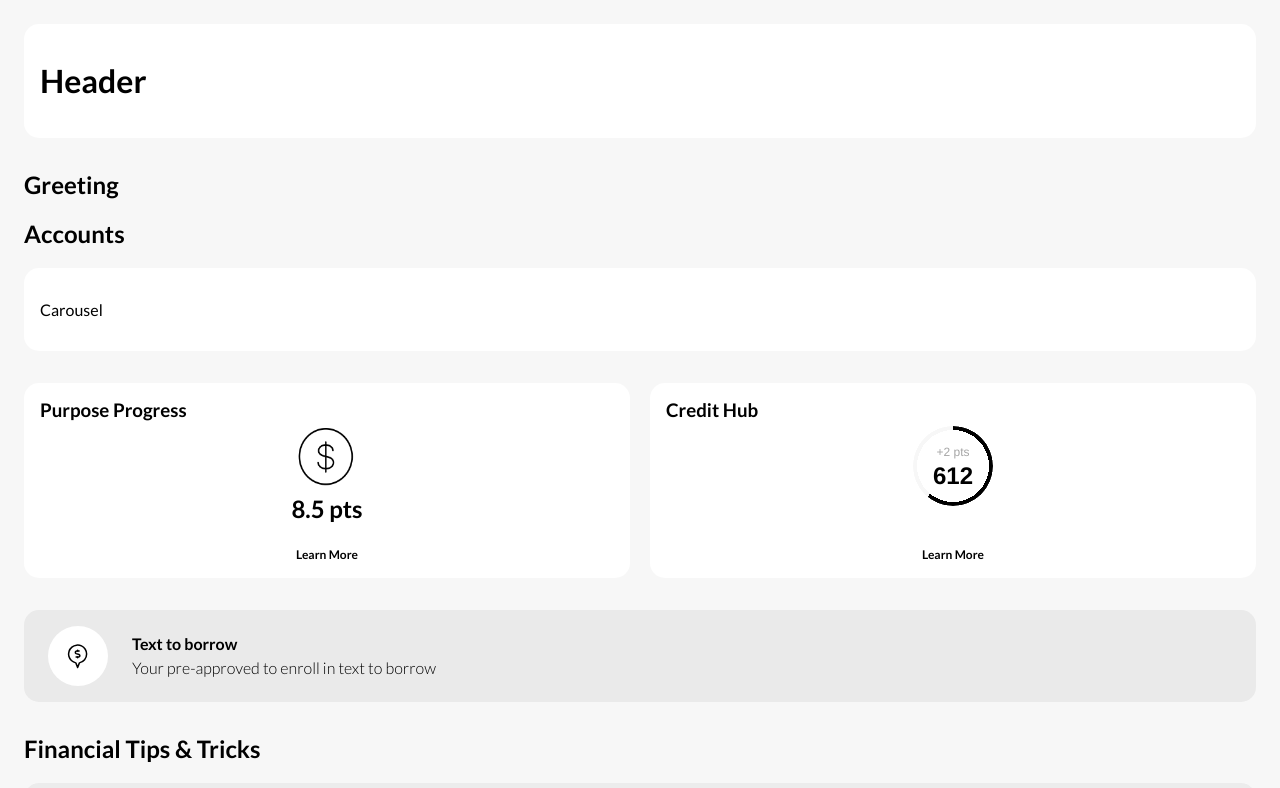
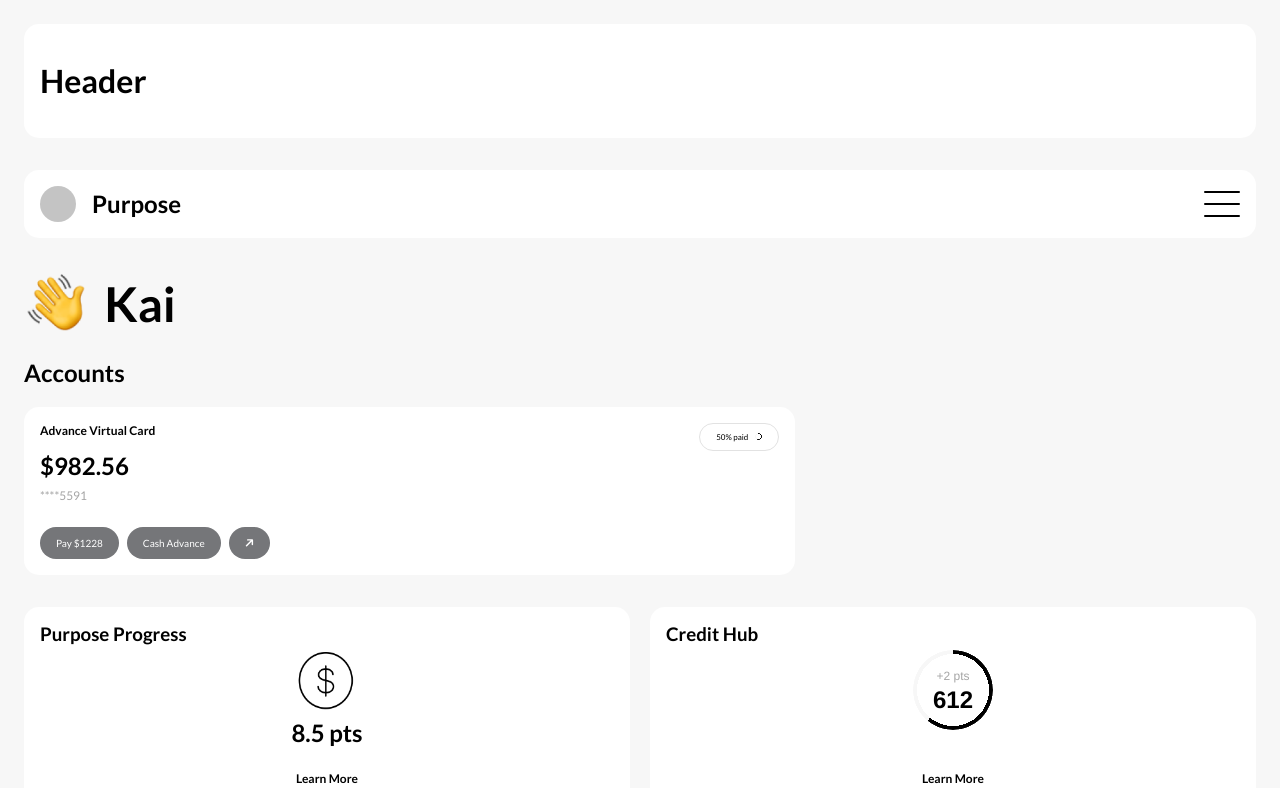
Before and after one commit to theresahead/PF-PoC, a Vue app: page / in a window 1280 px wide. Shown: the top 788 px of the page. Built offline with nearby package versions, Linux system fonts and the light colour scheme.

Commit message:
completed account, greeting and first pass of nav components

```diff
--- /dev/null
+++ b/src/components/Accounts.vue
@@ -0,0 +1,126 @@
+<template>
+  <Card class="accounts">
+    <div class="inner-top">
+      <h3>{{ name }}</h3>
+      <div class="amount-paid">
+        <p>{{ percentage }}% paid</p>
+        <div
+          role="amount-paid"
+          aria-valuenow="65"
+          aria-valuemin="0"
+          aria-valuemax="100"
+          style="--value: 61"
+          class="paid-bar"
+        ></div>
+      </div>
+    </div>
+    <p class="total">${{ total }}</p>
+    <p class="card-num">{{ cardNum }}</p>
+    <div class="buttons">
+      <Button label="Pay $1228" primary spaceBetween />
+      <Button label="Cash Advance" primary spaceBetween />
+      <Button primary isIcon icon="images/icon-arrow.svg" />
+    </div>
+  </Card>
+</template>
+
+<script>
+import Card from "@/components/Card.vue";
+import Button from "@/components/Button.vue";
+export default {
+  name: "Accounts",
+  components: {
+    Card,
+    Button,
+  },
+  props: {
+    name: String,
+    percentage: String,
+    total: String,
+    cardNum: String,
+  },
+};
+</script>
+
+<style lang="scss">
+.accounts {
+  max-width: 60%;
+  h3 {
+    font-size: 0.75rem;
+    margin: 0;
+  }
+  .total {
+    margin: 0;
+    font-size: 1.5rem;
+    font-weight: bold;
+  }
+  .card-num {
+    color: #a5a5a5;
+    font-size: 0.75rem;
+    margin: 0.5rem 0 1.5rem 0;
+  }
+}
+.amount-paid {
+  border: 1px solid #e2e2e2;
+  padding: 0.5rem;
+  border-radius: 30px;
+  width: 62px;
+  display: flex;
+  justify-content: center;
+  align-items: center;
+  p {
+    margin: 0 7px 0 0;
+    font-size: 0.5rem;
+  }
+}
+.inner-top {
+  display: flex;
+  justify-content: space-between;
+}
+// .paid-bar {
+//   height: 5.5px;
+//   width: 5.5px;
+// }
+@keyframes growProgressBar {
+  0%,
+  33% {
+    --pgPercentage: 0;
+  }
+  100% {
+    --pgPercentage: var(--value);
+  }
+}
+
+@property --pgPercentage {
+  syntax: "<number>";
+  inherits: false;
+  initial-value: 0;
+}
+
+div[role="amount-paid"] {
+  --size: 7px;
+  --fg: #000;
+  --bg: #f7f7f7;
+  --pgPercentage: var(--value);
+  animation: growProgressBar 3s 1 forwards;
+  width: var(--size);
+  height: var(--size);
+  border-radius: 50%;
+  background: radial-gradient(
+      closest-side,
+      white 70%,
+      transparent 0 99.9%,
+      white 0
+    ),
+    conic-gradient(var(--fg) calc(var(--pgPercentage) * 1%), var(--bg) 0);
+  font-family: Helvetica, Arial, sans-serif;
+  font-size: calc(var(--size) / 5);
+  color: var(--fg);
+}
+
+// Dynamicaly control value
+// div[role="progressbar"]::before {
+//   counter-reset: percentage var(--value);
+//   content: counter(percentage) "%";
+// }
+</style>
--- a/src/components/Button.vue
+++ b/src/components/Button.vue
@@ -1,5 +1,19 @@
 <template>
   <router-link
+    v-if="isIcon"
+    class="btn"
+    :class="{
+      'btn-primary': primary,
+      'btn-secondary': secondary,
+      'btn-link': linkStyle,
+      'btn-space': spaceBetween,
+    }"
+    :to="[link]"
+  >
+    <img :src="[icon]" />
+  </router-link>
+  <router-link
+    v-else
     class="btn"
     :class="{
       'btn-primary': primary,
--- /dev/null
+++ b/src/components/Greeting.vue
@@ -0,0 +1,34 @@
+<template>
+  <div class="greeting">
+    <img class="greeting-icon" :src="[icon]" />
+    <h3 class="greeting-name">{{ name }}</h3>
+  </div>
+</template>
+
+<script>
+export default {
+  name: "Greeting",
+  props: {
+    icon: String,
+    name: String,
+  },
+};
+</script>
+
+<style lang="scss">
+.greeting {
+  display: flex;
+  align-items: center;
+  height: auto;
+  img {
+    margin-right: 1rem;
+    max-height: 4.25rem;
+    display: inline;
+  }
+  h3 {
+    font-size: 3rem;
+    display: inline;
+    margin: 0;
+  }
+}
+</style>
--- /dev/null
+++ b/src/components/Hamburger.vue
@@ -0,0 +1,89 @@
+<template>
+  <div @click="onClick()" class="nav-icon">
+    <span></span>
+    <span></span>
+    <span></span>
+  </div>
+</template>
+
+<script>
+export default {
+  name: "Hamburger",
+  props: {
+    open: Boolean,
+  },
+  methods: {
+    onClick() {
+      this.$emit("btn-click");
+    },
+  },
+};
+</script>
+
+<style lang="scss">
+.nav-icon {
+  width: 36px;
+  height: 26px;
+  -webkit-transform: rotate(0deg);
+  -moz-transform: rotate(0deg);
+  -o-transform: rotate(0deg);
+  transform: rotate(0deg);
+  -webkit-transition: 0.5s ease-in-out;
+  -moz-transition: 0.5s ease-in-out;
+  -o-transition: 0.5s ease-in-out;
+  transition: 0.5s ease-in-out;
+  cursor: pointer;
+}
+
+.nav-icon span {
+  display: block;
+  position: absolute;
+  height: 2px;
+  width: 100%;
+  background: #000;
+  border-radius: 9px;
+  opacity: 1;
+  left: 0;
+  -webkit-transform: rotate(0deg);
+  -moz-transform: rotate(0deg);
+  -o-transform: rotate(0deg);
+  transform: rotate(0deg);
+  -webkit-transition: 0.25s ease-in-out;
+  -moz-transition: 0.25s ease-in-out;
+  -o-transition: 0.25s ease-in-out;
+  transition: 0.25s ease-in-out;
+}
+
+.nav-icon span:nth-child(1) {
+  top: 0px;
+}
+
+.nav-icon span:nth-child(2) {
+  top: 12px;
+}
+
+.nav-icon span:nth-child(3) {
+  top: 24px;
+}
+
+.nav-icon.open span:nth-child(1) {
+  top: 18px;
+  -webkit-transform: rotate(135deg);
+  -moz-transform: rotate(135deg);
+  -o-transform: rotate(135deg);
+  transform: rotate(135deg);
+}
+
+.nav-icon.open span:nth-child(2) {
+  opacity: 0;
+  left: -60px;
+}
+
+.nav-icon.open span:nth-child(3) {
+  top: 18px;
+  -webkit-transform: rotate(-135deg);
+  -moz-transform: rotate(-135deg);
+  -o-transform: rotate(-135deg);
+  transform: rotate(-135deg);
+}
+</style>
--- /dev/null
+++ b/src/components/Navigation.vue
@@ -0,0 +1,89 @@
+<template>
+  <nav>
+    <Card>
+      <div :class="[isOpen ? 'open' : '', 'nav-top']">
+        <div class="user-icon"></div>
+        <p class="nav-title title">{{ title }}</p>
+        <div class="nav-right">
+          <Hamburger
+            @btn-click="$emit('toggle-nav')"
+            :open="[isOpen]"
+            v-if="isLoggedIn"
+          />
+          <p class="nav-title title" v-else>Login</p>
+        </div>
+      </div>
+      <div :class="[isOpen ? 'open' : '', 'nav-bottom']">
+        <!-- <Button
+          :v-for="navLink in navLinks"
+          class="nav-link"
+          :label="navLink.name"
+          linkStyle
+        /> -->
+        <Button class="nav-link" label="Purpose Progress" linkStyle />
+        <Button class="nav-link" label="Credit Hub" linkStyle />
+        <Button class="nav-link" label="Products" linkStyle />
+        <Button class="nav-link" label="Customer Info" linkStyle />
+      </div>
+    </Card>
+  </nav>
+</template>
+
+<script>
+import Card from "@/components/Card.vue";
+import Button from "@/components/Button.vue";
+import Hamburger from "@/components/Hamburger.vue";
+
+export default {
+  name: "Navigation",
+  props: {
+    title: String,
+    isLoggedIn: Boolean,
+    isOpen: Boolean,
+    navLinks: Array,
+  },
+  components: {
+    Card,
+    Button,
+    Hamburger,
+  },
+};
+</script>
+
+<style lang="scss">
+.nav-top {
+  display: flex;
+  align-items: center;
+}
+.nav-top.open {
+  margin-bottom: 1rem;
+}
+.nav-bottom {
+  display: none;
+}
+.nav-bottom.open {
+  text-align: end;
+  height: auto;
+  display: block;
+}
+.nav-title {
+  display: inline;
+  margin: 0;
+}
+.user-icon {
+  height: 36px;
+  width: 36px;
+  background-color: #c4c4c4;
+  border-radius: 50px;
+  display: inline-block;
+  margin-right: 1rem;
+}
+.nav-right {
+  margin-left: auto;
+}
+.nav-link {
+  display: block;
+  font-size: 1rem;
+  margin-bottom: 1rem;
+}
+</style>
--- a/src/views/Home.vue
+++ b/src/views/Home.vue
@@ -1,12 +1,22 @@
 <template>
+  <Navigation
+    @toggle-nav="toggleNav"
+    title="Purpose"
+    :navLinks="navLinks"
+    :isOpen="navOpen"
+    isLoggedIn
+  />
   <section>
-    <h2 class="greeting">Greeting</h2>
+    <Greeting icon="images/icon-wave.png" name="Kai" />
   </section>
   <section>
     <h2>Accounts</h2>
-    <Card>
-      <p>Carousel</p>
-    </Card>
+    <Accounts
+      name="Advance Virtual Card"
+      percentage="50"
+      total="982.56"
+      cardNum="****5591"
+    />
   </section>
   <section class="progress-credit">
     <Progress
@@ -94,23 +104,44 @@ enroll in text to borrow"
 </template>
 
 <script>
-import Card from "@/components/Card.vue";
 import IconLink from "@/components/IconLink.vue";
 import Product from "@/components/Product.vue";
 import Article from "@/components/Article.vue";
 import Promotion from "@/components/Promotion.vue";
 import Progress from "@/components/Progress.vue";
 import CreditHub from "@/components/CreditHub.vue";
+import Accounts from "@/components/Accounts.vue";
+import Greeting from "@/components/Greeting.vue";
+import Navigation from "@/components/Navigation.vue";
+
 export default {
-  // name: "Home",
+  name: "Home",
   components: {
-    Card,
     IconLink,
     Product,
     Article,
     Promotion,
     Progress,
     CreditHub,
+    Accounts,
+    Greeting,
+    Navigation,
+  },
+  data() {
+    return {
+      navLinks: [
+        { name: "Purpose Progress", id: "001" },
+        { name: "Credit Hub", id: "002" },
+        { name: "Products", id: "003" },
+        { name: "Customer Info", id: "004" },
+      ],
+      navOpen: false,
+    };
+  },
+  methods: {
+    toggleNav() {
+      this.navOpen = !this.navOpen;
+    },
   },
 };
 </script>
```
Also changed, not shown: public/images/icon-arrow.svg (added), public/images/icon-wave.png (added).
